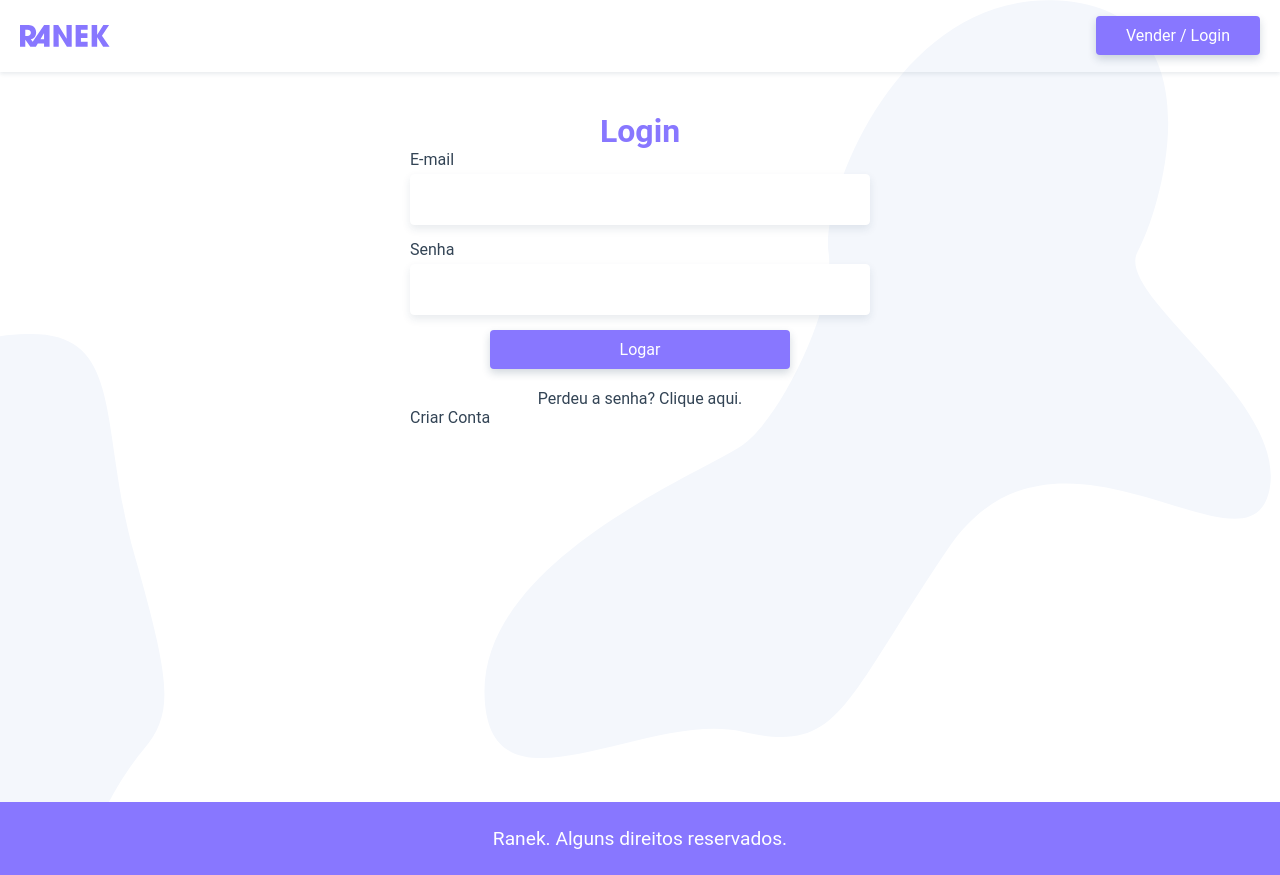
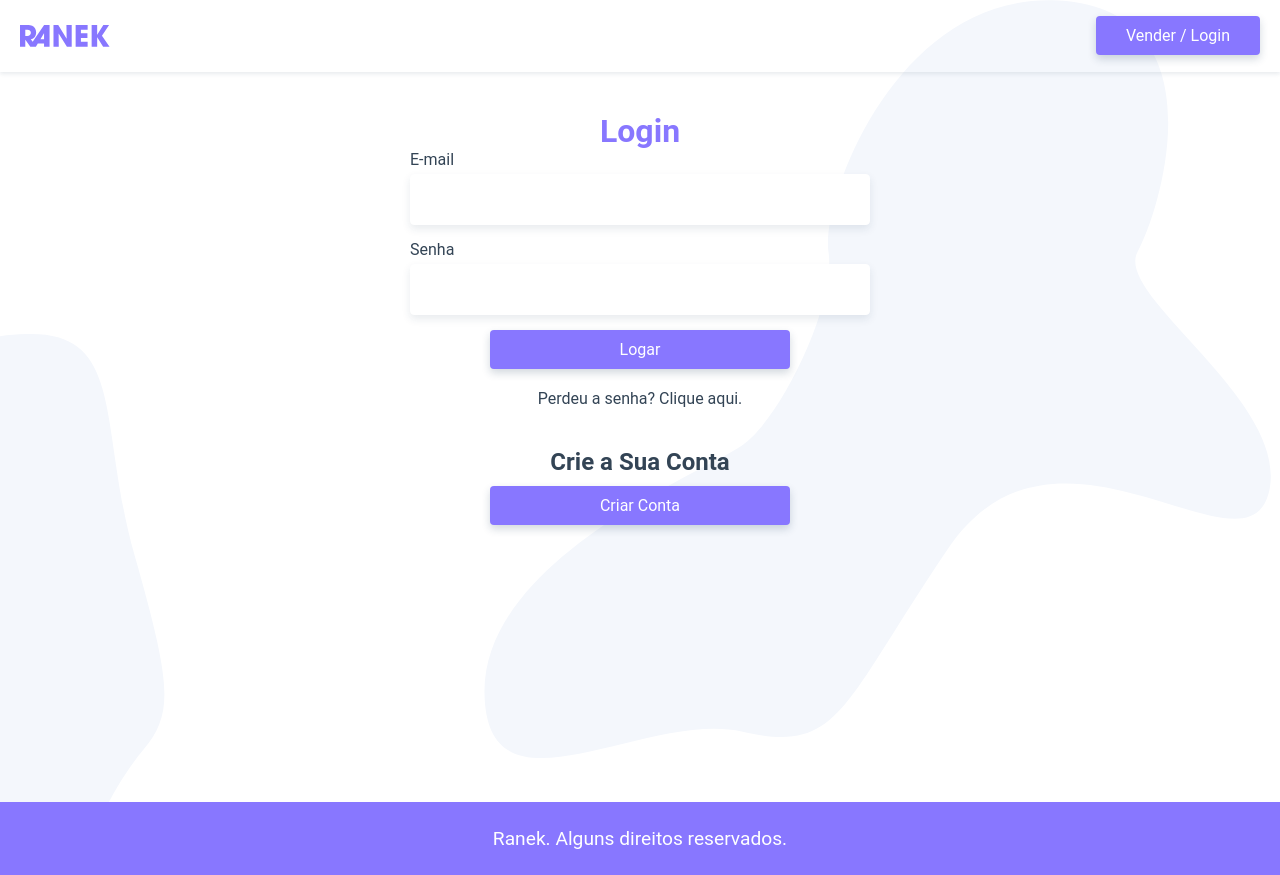
Before and after one commit to joaom00/ranek, a Vue app: page /login in a window 1280 px wide. Built offline with nearby package versions, Linux system fonts and the light colour scheme.

Commit message:
Add User Form

```diff
--- a/src/components/SignUp.vue
+++ b/src/components/SignUp.vue
@@ -1,11 +1,48 @@
 <template>
-  <p>Criar Conta</p>
+  <section>
+    <h2>Crie a Sua Conta</h2>
+    <transition mode="out-in">
+      <button v-if="!create" class="btn" @click="create = true">
+        Criar Conta
+      </button>
+      <UserForm v-else>
+        <button class="btn btn-form">Criar Usuário</button>
+      </UserForm>
+    </transition>
+  </section>
 </template>
 
 <script>
+import UserForm from '@/components/UserForm.vue';
+
 export default {
   name: 'SignUp',
+  components: {
+    UserForm,
+  },
+
+  data() {
+    return {
+      create: false,
+    };
+  },
 };
 </script>
 
-<style></style>
+<style scoped>
+h2 {
+  text-align: center;
+  margin-top: 40px;
+  margin-bottom: 10px;
+}
+
+.btn {
+  width: 100%;
+  max-width: 300px;
+  margin: 0 auto;
+}
+
+.btn-form {
+  max-width: 100%;
+}
+</style>
--- /dev/null
+++ b/src/components/UserForm.vue
@@ -0,0 +1,47 @@
+<template>
+  <form>
+    <label for="name">Nome</label>
+    <input id="name" name="name" type="text" v-model="name" />
+    <label for="email">E-mail</label>
+    <input id="email" name="email" type="email" v-model="email" />
+    <label for="password">Senha</label>
+    <input id="password" name="password" type="password" v-model="password" />
+    <label for="cep">CEP</label>
+    <input id="cep" name="cep" type="text" v-model="cep" />
+    <label for="street">Rua</label>
+    <input id="street" name="street" type="text" v-model="street" />
+    <label for="number">Número</label>
+    <input id="number" name="number" type="text" v-model="email" />
+    <label for="neighborhood">Bairro</label>
+    <input
+      id="neighborhood"
+      name="neighborhood"
+      type="text"
+      v-model="neighborhood"
+    />
+    <label for="city">Cidade</label>
+    <input id="city" name="city" type="text" v-model="city" />
+    <label for="uf">Estado</label>
+    <input id="uf" name="uf" type="text" v-model="uf" />
+    <div class="button">
+      <slot></slot>
+    </div>
+  </form>
+</template>
+
+<script>
+export default {};
+</script>
+
+<style scoped>
+form {
+  display: grid;
+  grid-template-columns: 80px 1fr;
+  align-items: center;
+}
+
+.button {
+  grid-column: 2;
+  margin-top: 10px;
+}
+</style>
```
